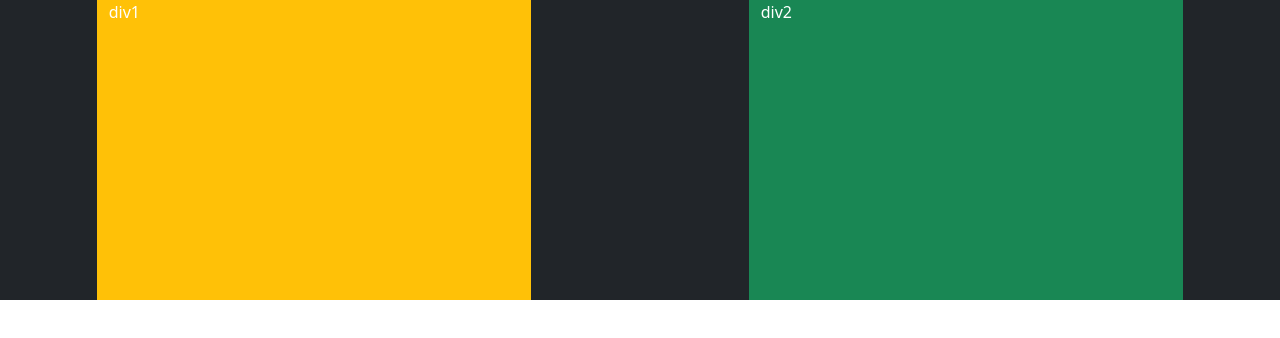
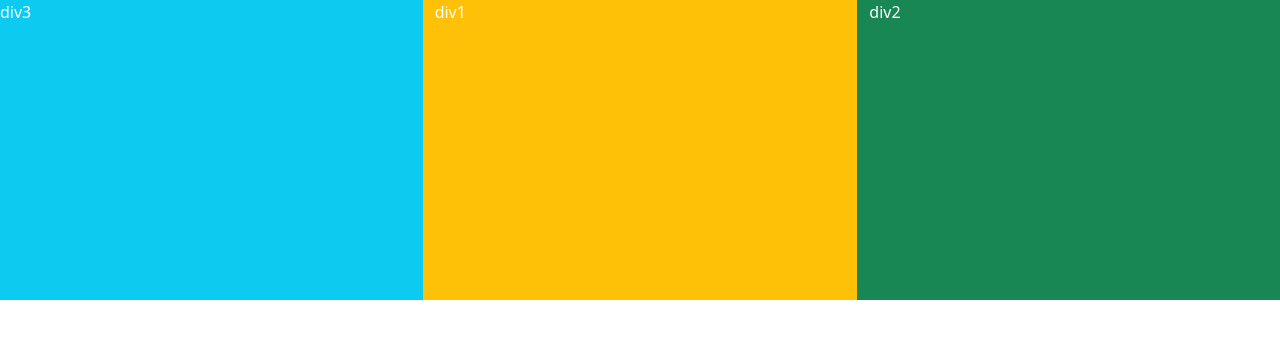
Before and after one commit to bacha-11/Learn-React-Bootstrap, a React (Create React App) app: page / in a window 1280 px wide. Shown: the top 338 px of the page. Built offline with nearby package versions, Linux system fonts and the light colour scheme.

Commit message:
order property in bootstrap

```diff
--- a/src/App.js
+++ b/src/App.js
@@ -5,6 +5,7 @@ import FlexBoxItemSelf from './components/pages/FlexBoxItemSelf';
 import FlexBoxJustifyContent from './components/pages/FlexBoxJustifyContent';
 import LargeContainerWithRowColumn from './components/pages/LargeContainerWithRowColum';
 import NestedColumn from './components/pages/NestedColumn';
+import Order from './components/pages/Order';
 
 
 
@@ -22,7 +23,9 @@ function App() {
 
       {/* <FlexBoxItemSelf /> */}
 
-      <FlexBoxJustifyContent />
+      {/* <FlexBoxJustifyContent /> */}
+
+      <Order />
     </div>
   );
 }
--- /dev/null
+++ b/src/components/pages/Order.js
@@ -0,0 +1,16 @@
+
+
+function Order(){
+    return(
+        <div className="container-fluit text-white">
+            <div className="row bg-dark">
+                <div className="col-4 order-lg-2 order-sm-3 bg-warning ">div1</div>
+                <div className="col-4 order-lg-3 order-sm-2 bg-success ">div2</div>
+                <div className="col-4 order-lg-1 order-sm-1 bg-info ">div3</div>
+
+            </div>
+        </div>
+    )
+}
+
+export default Order;
```
